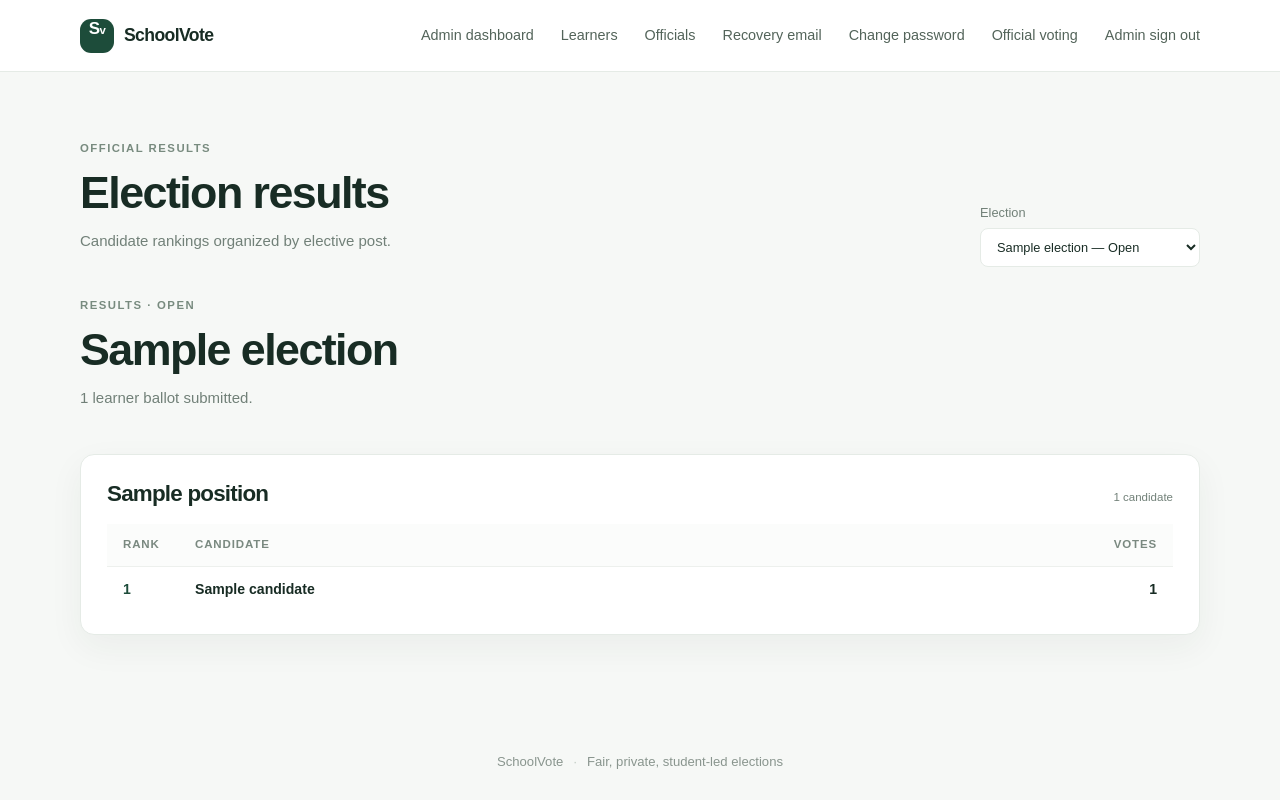
After one commit to kuriawilson-source/-Josnah-SchoolVote, a Django app: page /admin/results/ in a window 1280 px wide. The commit adds this page. Run offline with Django 5.2, Linux system fonts and the light colour scheme; a user stored in the database is signed in; tables that the repository leaves empty hold one stand-in row (values such as "Sample post").

Commit message:
Add admin results dashboard and print ranking
Co-authored-by: Copilot <223556219+Copilot@users.noreply.github.com>

```diff
--- a/core/urls.py
+++ b/core/urls.py
@@ -1,5 +1,4 @@
 from django.urls import path
-
 from . import views, migration_views
 
 urlpatterns = [
@@ -16,6 +15,7 @@ urlpatterns = [
     path("setup/", views.admin_setup, name="admin-setup"),
     path("logout/", views.admin_logout, name="admin-logout"),
     path("dashboard/", views.dashboard, name="dashboard"),
+    path("admin/results/", views.admin_results, name="admin-results"),
     path("officials/", views.officials, name="officials"),
     path("officials/<int:official_id>/edit/", views.official_edit, name="official-edit"),
     path("officials/<int:official_id>/reset-password/", views.official_reset_password, name="official-reset-password"),
--- a/core/views.py
+++ b/core/views.py
@@ -250,6 +250,53 @@ def dashboard(request):
         "vote_count": Participation.objects.count(),
     }
     return render(request, "core/dashboard.html", context)
+
+
+@staff_required
+def admin_results(request):
+    elections = Election.objects.prefetch_related("positions__candidates").order_by("-created_at")
+    election_id = request.GET.get("election")
+    election = (
+        elections.filter(pk=election_id).first()
+        if election_id
+        else elections.filter(status=Election.Status.CLOSED).first()
+        or elections.first()
+    )
+    if election is None:
+        return render(
+            request,
+            "core/admin_results.html",
+            {"elections": elections, "election": None, "position_rows": []},
+        )
+
+    votes_by_candidate = dict(
+        Vote.objects.filter(ballot__election=election)
+        .values("candidate_id")
+        .annotate(vote_count=Count("pk"))
+        .values_list("candidate_id", "vote_count")
+    )
+    position_rows = []
+    for position in election.positions.all():
+        candidates = [
+            {
+                "name": candidate.name,
+                "votes": votes_by_candidate.get(candidate.pk, 0),
+            }
+            for candidate in position.candidates.all()
+        ]
+        candidates.sort(key=lambda candidate: (-candidate["votes"], candidate["name"].casefold()))
+        position_rows.append({"name": position.name, "candidates": candidates})
+
+    return render(
+        request,
+        "core/admin_results.html",
+        {
+            "elections": elections,
+            "election": election,
+            "position_rows": position_rows,
+            "ballot_count": Participation.objects.filter(election=election).count(),
+        },
+    )
 
 
 @staff_required
@@ -1038,6 +1085,12 @@ def results_pdf(request, election_id):
 @staff_required
 def ranked_candidate_report(request, election_id):
     election = _closed_election_or_404(election_id)
+    votes_by_candidate = dict(
+        Vote.objects.filter(ballot__election=election)
+        .values("candidate_id")
+        .annotate(vote_count=Count("pk"))
+        .values_list("candidate_id", "vote_count")
+    )
     output = io.BytesIO()
     document = SimpleDocTemplate(
         output, pagesize=A4, rightMargin=18 * mm, leftMargin=18 * mm
@@ -1054,31 +1107,37 @@ def ranked_candidate_report(request, election_id):
         ),
         Spacer(1, 8 * mm),
     ]
-    data = [["Rank", "Position", "Candidate", "Votes"]]
-    data.extend(
-        [[rank, position, candidate, votes]
-         for rank, (position, candidate, votes) in enumerate(
-             _ranked_candidate_rows(election), start=1
-         )]
-    )
-    table = Table(data, repeatRows=1, colWidths=[18 * mm, 52 * mm, 85 * mm, 20 * mm])
-    table.setStyle(
-        TableStyle(
-            [
-                ("BACKGROUND", (0, 0), (-1, 0), colors.HexColor("#253f35")),
-                ("TEXTCOLOR", (0, 0), (-1, 0), colors.white),
-                ("FONTNAME", (0, 0), (-1, 0), "Helvetica-Bold"),
-                ("GRID", (0, 0), (-1, -1), 0.4, colors.HexColor("#d8dfd9")),
-                ("ROWBACKGROUNDS", (0, 1), (-1, -1), [colors.white, colors.HexColor("#f4f7f4")]),
-                ("VALIGN", (0, 0), (-1, -1), "MIDDLE"),
-                ("ALIGN", (0, 1), (0, -1), "CENTER"),
-                ("ALIGN", (-1, 1), (-1, -1), "CENTER"),
-                ("BOTTOMPADDING", (0, 0), (-1, -1), 7),
-                ("TOPPADDING", (0, 0), (-1, -1), 7),
-            ]
+    for position in election.positions.prefetch_related("candidates").all():
+        candidates = [
+            (candidate.name, votes_by_candidate.get(candidate.pk, 0))
+            for candidate in position.candidates.all()
+        ]
+        candidates.sort(key=lambda candidate: (-candidate[1], candidate[0].casefold()))
+        story.append(Paragraph(escape(position.name), styles["Heading3"]))
+        data = [["Rank", "Candidate", "Votes"]]
+        data.extend(
+            [[rank, candidate_name, votes]
+             for rank, (candidate_name, votes) in enumerate(candidates, start=1)]
         )
-    )
-    story.append(table)
+        table = Table(data, repeatRows=1, colWidths=[24 * mm, 128 * mm, 24 * mm])
+        table.setStyle(
+            TableStyle(
+                [
+                    ("BACKGROUND", (0, 0), (-1, 0), colors.HexColor("#253f35")),
+                    ("TEXTCOLOR", (0, 0), (-1, 0), colors.white),
+                    ("FONTNAME", (0, 0), (-1, 0), "Helvetica-Bold"),
+                    ("GRID", (0, 0), (-1, -1), 0.4, colors.HexColor("#d8dfd9")),
+                    ("ROWBACKGROUNDS", (0, 1), (-1, -1), [colors.white, colors.HexColor("#f4f7f4")]),
+                    ("VALIGN", (0, 0), (-1, -1), "MIDDLE"),
+                    ("ALIGN", (0, 1), (0, -1), "CENTER"),
+                    ("ALIGN", (-1, 1), (-1, -1), "CENTER"),
+                    ("BOTTOMPADDING", (0, 0), (-1, -1), 7),
+                    ("TOPPADDING", (0, 0), (-1, -1), 7),
+                ]
+            )
+        )
+        story.append(table)
+        story.append(Spacer(1, 7 * mm))
     document.build(story)
     response = HttpResponse(output.getvalue(), content_type="application/pdf")
     response["Content-Disposition"] = (
--- a/static/core/styles.css
+++ b/static/core/styles.css
@@ -175,6 +175,22 @@ tbody tr:last-child td { border-bottom: 0; }
 .election-action p a { color: var(--green); overflow-wrap: anywhere; }
 .compact { margin: 19px 0 32px; }
 .status-text { font-size: 1rem !important; margin-top: 4px; }
+.heading-actions { margin-top: 0; }
+.results-position { padding: 22px 26px; margin-bottom: 16px; }
+.results-position-heading { display: flex; justify-content: space-between; align-items: baseline; gap: 12px; margin-bottom: 12px; }
+.results-position-heading h2 { margin: 0; }
+.rank-table td, .rank-table th { padding: 12px 16px; }
+.rank-number { width: 72px; font-weight: 800; color: var(--green); }
+.rank-votes { width: 120px; text-align: right; }
+.print-actions { flex-wrap: wrap; }
+
+@media print {
+  .topbar, .footer, .no-print, .heading-actions { display: none !important; }
+  body { background: #fff; }
+  .shell { width: 100%; max-width: none; min-height: auto; padding: 0; }
+  .card { box-shadow: none; break-inside: avoid; }
+  .results-position { border: 1px solid #ccc; }
+}
 .voter-intro { margin: 15px auto 35px; text-align: center; max-width: 570px; }
 .big-mark { margin: 0 auto 22px; width: 48px; height: 48px; font-size: 23px; border-radius: 15px; }
 .voter-intro p { color: var(--muted); }
--- /dev/null
+++ b/templates/core/admin_results.html
@@ -0,0 +1,49 @@
+{% extends "base.html" %}
+{% block title %}Election results{% endblock %}
+{% block content %}
+<section class="page-heading heading-row no-print">
+  <div><span class="eyebrow">OFFICIAL RESULTS</span><h1>Election results</h1><p>Candidate rankings organized by elective post.</p></div>
+  {% if elections %}
+    <form method="get" class="election-filter">
+      <label for="election">Election</label>
+      <select id="election" name="election" onchange="this.form.submit()">
+        {% for option in elections %}<option value="{{ option.pk }}" {% if election.pk == option.pk %}selected{% endif %}>{{ option.name }} — {{ option.get_status_display }}</option>{% endfor %}
+      </select>
+    </form>
+  {% endif %}
+</section>
+{% if election %}
+  <section class="page-heading heading-row">
+    <div><span class="eyebrow">RESULTS · {{ election.get_status_display|upper }}</span><h1>{{ election.name }}</h1><p>{{ ballot_count }} learner ballot{{ ballot_count|pluralize }} submitted.</p></div>
+    {% if election.status == "closed" %}
+      <div class="button-row print-actions no-print">
+        <button class="button primary" type="button" onclick="window.print()">Print results</button>
+        <a class="button secondary" href="{% url 'ranked-candidate-report' election.pk %}" target="_blank" rel="noopener">Print PDF</a>
+        <a class="button secondary" href="{% url 'results-xlsx' election.pk %}">Download Excel</a>
+      </div>
+    {% endif %}
+  </section>
+
+  {% for position in position_rows %}
+    <section class="card results-position">
+      <div class="results-position-heading"><h2>{{ position.name }}</h2><span class="count-pill">{{ position.candidates|length }} candidate{{ position.candidates|length|pluralize }}</span></div>
+      <div class="table-scroll">
+        <table class="rank-table">
+          <thead><tr><th>Rank</th><th>Candidate</th><th class="rank-votes">Votes</th></tr></thead>
+          <tbody>
+            {% for candidate in position.candidates %}
+              <tr><td class="rank-number">{{ forloop.counter }}</td><td><strong>{{ candidate.name }}</strong></td><td class="rank-votes"><strong>{{ candidate.votes }}</strong></td></tr>
+            {% empty %}
+              <tr><td colspan="3">No candidates for this position.</td></tr>
+            {% endfor %}
+          </tbody>
+        </table>
+      </div>
+    </section>
+  {% empty %}
+    <div class="card empty-state"><h2>No positions available</h2><p>Add positions and candidates to this election.</p></div>
+  {% endfor %}
+{% else %}
+  <div class="card empty-state"><span class="empty-icon">◷</span><h2>No elections available</h2><p>Create an election and record votes before viewing results.</p></div>
+{% endif %}
+{% endblock %}
--- a/templates/core/dashboard.html
+++ b/templates/core/dashboard.html
@@ -3,7 +3,7 @@
 {% block content %}
 <section class="page-heading heading-row">
   <div><span class="eyebrow">OVERVIEW</span><h1>{{ dashboard_title }}</h1><p>Welcome, {{ request.user.get_short_name|default:request.user.username }}. Here's your school's voting at a glance.</p></div>
-  <a class="button primary" href="{% url 'election-create' %}">＋ New election</a>
+  <div class="button-row heading-actions"><a class="button secondary" href="{% url 'admin-results' %}">View &amp; print results</a><a class="button primary" href="{% url 'election-create' %}">＋ New election</a></div>
 </section>
 <section class="stats-grid">
   <article class="stat-card"><span class="stat-icon green">♙</span><div><span class="stat-label">Eligible learners</span><strong>{{ student_count }}</strong></div></article>
```
Also changed, not shown: core/tests.py (+9 -0 lines).
